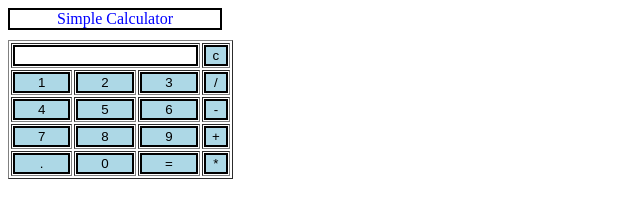
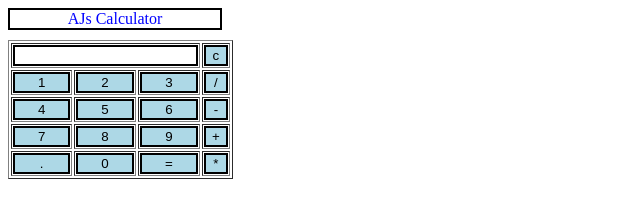
Before and after one commit to AjMarchitelli/OnePageCalculator, a plain HTML site: page index.html in a window 1280 px wide. Shown: the full height of the page, 0-640 px from the left. Drawn offline with Linux system fonts and the light colour scheme.

Commit message:
some styling

```diff
--- a/index.html
+++ b/index.html
@@ -45,7 +45,7 @@
    </head>
    <!-- create table -->
    <body>
-      <div class = title >Simple Calculator</div>
+      <div class = title >AJs Calculator</div>
       <table border="1">
          <tr>
             <td colspan="3"><input type="text" id="result"/></td>
```
